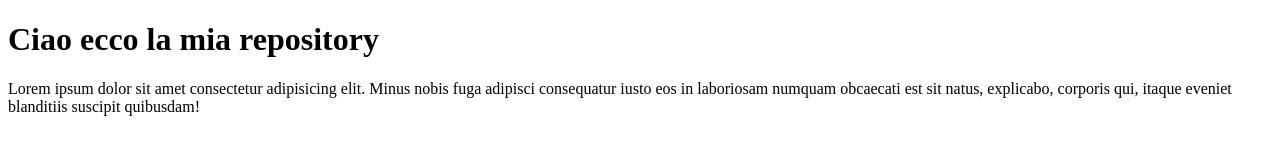
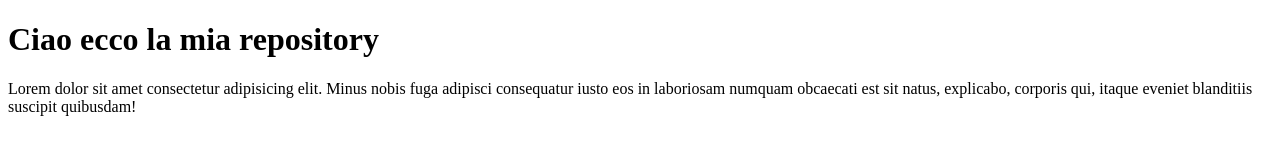
Before and after one commit to ilariasalvati00/esercizio-repository, a plain HTML site: page index.html in a window 1280 px wide. Drawn offline with Linux system fonts and the light colour scheme.

Commit message:
modifica

```diff
--- a/index.html
+++ b/index.html
@@ -10,7 +10,7 @@
 <body>
     <main>
         <h1>Ciao ecco la mia repository</h1>
-        <p>Lorem ipsum dolor sit amet consectetur adipisicing elit. Minus nobis fuga adipisci consequatur iusto eos in
+        <p>Lorem dolor sit amet consectetur adipisicing elit. Minus nobis fuga adipisci consequatur iusto eos in
             laboriosam numquam obcaecati est sit natus, explicabo, corporis qui, itaque eveniet blanditiis suscipit
             quibusdam!</p>
     </main>
```
